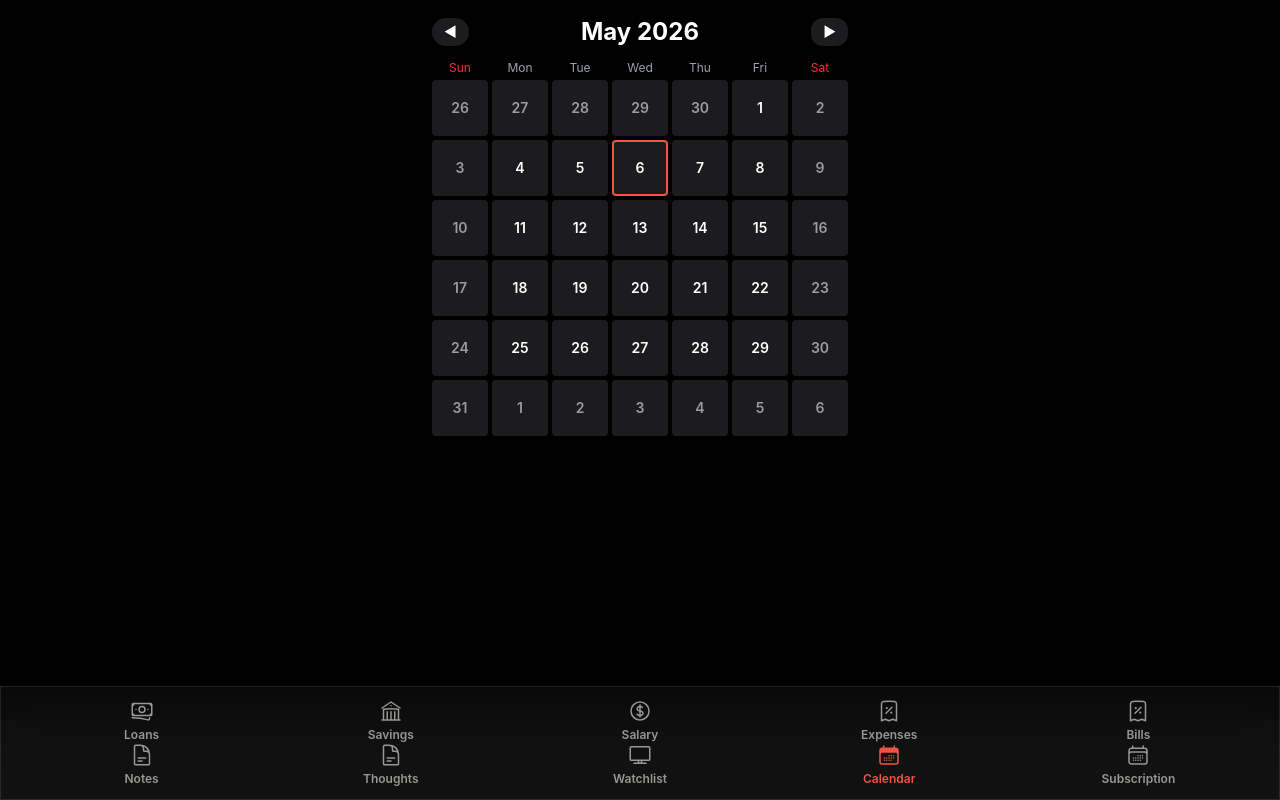
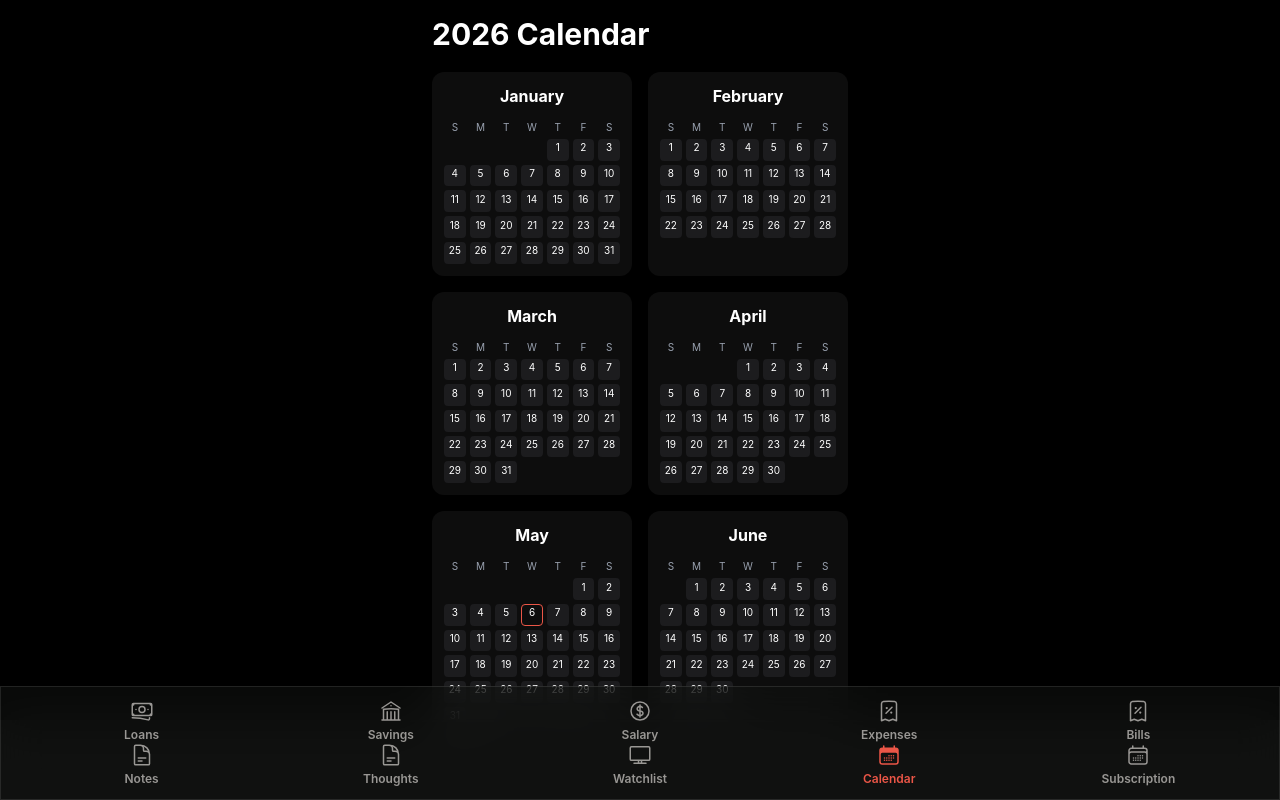
Before and after one commit to chrstphrgrcvllrn/money-tracker-client, a React (Vite) app: page /calendar in a window 1280 px wide. Built offline with nearby package versions, Linux system fonts and the light colour scheme; no server answers.

Commit message:
updated calendar to accomodate holiday, birhtday, ooo, events, exercise

```diff
--- a/package.json
+++ b/package.json
@@ -4,7 +4,7 @@
   "version": "0.0.0",
   "type": "module",
   "scripts": {
-    "dev": "vite",
+    "dev": "vite --host",
     "build": "tsc -b && vite build",
     "lint": "eslint .",
     "preview": "vite preview"
--- /dev/null
+++ b/src/api/calendar.ts
@@ -0,0 +1,29 @@
+import type { CalendarEvent } from "../types/calendar.type";
+
+const API_URL =
+  import.meta.env.PROD
+    ? `${import.meta.env.VITE_PROD_API_URL}/api/calendar-events`
+    : `${import.meta.env.VITE_DEV_API_URL}/api/calendar-events`;
+
+// GET all events
+export const getEvents = async (): Promise<
+  CalendarEvent[]
+> => {
+  const res = await fetch(API_URL);
+  return res.json();
+};
+
+// CREATE event
+export const createEvent = async (
+  event: Omit<CalendarEvent, "id">
+): Promise<CalendarEvent> => {
+  const res = await fetch(API_URL, {
+    method: "POST",
+    headers: {
+      "Content-Type": "application/json",
+    },
+    body: JSON.stringify(event),
+  });
+
+  return res.json();
+};
--- a/src/pages/CalendarPage.tsx
+++ b/src/pages/CalendarPage.tsx
@@ -1,213 +1,427 @@
-import { useEffect, useState } from "react";
-import { getExercise, addExercise } from "../api/exercise";
+import {
+  // useEffect,
+  useMemo,
+  // useRef,
+  useState,
+} from "react";
 
-type ExerciseData = {
-  [key: string]: number; // "YYYY-MM-DD": minutes
-};
+import {
+  // getEvents,
+  createEvent,
+} from "../api/calendar";
+
+import type {
+  CalendarEvent,
+} from "../types/calendar.type";
+
+type ActionType =
+  | "exercise"
+  | "ooo"
+  | "birthday"
+  | "leave"
+  | "event"
+  | "holiday"
+  | "";
 
 const CalendarPage: React.FC = () => {
   const today = new Date();
 
-  const [currentDate, setCurrentDate] = useState(today);
-  const [exerciseData, setExerciseData] = useState<ExerciseData>({});
+  const [events, setEvents] = useState<
+    CalendarEvent[]
+  >([]);
 
-  // Load exercise data
-  useEffect(() => {
-    getExercise().then((data) => {
-      const mapped: ExerciseData = {};
+  // MODAL STATE
+  const [modalOpen, setModalOpen] =
+    useState(false);
 
-      data.forEach((item: any) => {
-        mapped[item.date] = item.minutes;
-      });
+  const [selectedDate, setSelectedDate] =
+    useState<string>("");
 
-      setExerciseData(mapped);
-    });
-  }, []);
+  const [actionType, setActionType] =
+    useState<ActionType>("");
 
-  const year = currentDate.getFullYear();
-  const month = currentDate.getMonth();
+  const [inputValue, setInputValue] =
+    useState("");
 
-  const firstDayOfMonth = new Date(year, month, 1).getDay();
-  const daysInMonth = new Date(year, month + 1, 0).getDate();
+  const [minutes, setMinutes] =
+    useState<number | "">("");
 
-  const days: { day: number; month: number; year: number; currentMonth: boolean }[] = [];
+  // const currentMonthRef =
+  //   useRef<HTMLDivElement | null>(null);
 
-  // Previous month
-  const prevMonth = month - 1 < 0 ? 11 : month - 1;
-  const prevYear = month - 1 < 0 ? year - 1 : year;
-  const prevMonthLastDate = new Date(year, month, 0).getDate();
+  // useEffect(() => {
+  //   getEvents().then(setEvents);
+  // }, []);
 
-  for (let i = firstDayOfMonth - 1; i >= 0; i--) {
-    days.push({
-      day: prevMonthLastDate - i,
-      month: prevMonth,
-      year: prevYear,
-      currentMonth: false,
-    });
-  }
-
-  // Current month
-  for (let d = 1; d <= daysInMonth; d++) {
-    days.push({ day: d, month, year, currentMonth: true });
-  }
-
-  // Next month
-  const nextMonth = month + 1 > 11 ? 0 : month + 1;
-  const nextYear = month + 1 > 11 ? year + 1 : year;
-
-  let nextDayCounter = 1;
-  while (days.length % 7 !== 0) {
-    days.push({
-      day: nextDayCounter++,
-      month: nextMonth,
-      year: nextYear,
-      currentMonth: false,
-    });
-  }
-
-  const formatKey = (day: number, month: number, year: number) =>
-    `${year}-${month + 1}-${day}`;
-
-  const isToday = (day: number, month: number, year: number) =>
-    day === today.getDate() &&
-    month === today.getMonth() &&
-    year === today.getFullYear();
-
-  const handleAddMinutes = async (day: number, month: number, year: number) => {
-    const key = formatKey(day, month, year);
-
-    const input = prompt("Enter minutes:");
-    if (!input) return;
-
-    const minutes = parseInt(input);
-    if (isNaN(minutes)) return;
-
-    const updated = await addExercise(key, minutes);
-    setExerciseData((prev) => ({
-      ...prev,
-      [key]: updated.minutes,
-    }));
-  };
-
-  const changeMonth = (offset: number) => {
-    setCurrentDate(new Date(year, month + offset, 1));
-  };
+  const currentYear = today.getFullYear();
+  // const currentMonth = today.getMonth();
 
   const monthNames = [
     "January","February","March","April","May","June",
     "July","August","September","October","November","December",
   ];
 
-  const weekDays = ["Sun", "Mon", "Tue", "Wed", "Thu", "Fri", "Sat"];
+  const formatKey = (
+    d: number,
+    m: number,
+    y: number
+  ) => `${y}-${m + 1}-${d}`;
 
-  // ✅ Total run days
-  const totalRunDays = Object.values(exerciseData).filter((m) => m > 0).length;
+  const isToday = (
+    d: number,
+    m: number,
+    y: number
+  ) =>
+    d === today.getDate() &&
+    m === today.getMonth() &&
+    y === today.getFullYear();
 
-  // ✅ Today minutes
-  const todayKey = formatKey(
-    today.getDate(),
-    today.getMonth(),
-    today.getFullYear()
+  // GROUP EVENTS
+  const eventMap = useMemo(() => {
+    const map: Record<string, CalendarEvent[]> = {};
+
+    events.forEach((e) => {
+      if (!map[e.date]) map[e.date] = [];
+      map[e.date].push(e);
+    });
+
+    return map;
+  }, [events]);
+
+  // CREATE EVENT
+  const addEvent = async (
+    type: CalendarEvent["type"],
+    date: string,
+    title?: string,
+    minutes?: number
+  ) => {
+    const newEvent = await createEvent({
+      type,
+      date,
+      title,
+      minutes,
+    });
+
+    setEvents((prev) => [...prev, newEvent]);
+  };
+
+  // OPEN MODAL
+  const openModal = (
+    d: number,
+    m: number,
+    y: number
+  ) => {
+    setSelectedDate(formatKey(d, m, y));
+    setActionType("");
+    setInputValue("");
+    setMinutes("");
+    setModalOpen(true);
+  };
+
+  // SUBMIT
+  const handleSubmit = async () => {
+    if (!actionType) return;
+
+    if (actionType === "exercise") {
+      await addEvent(
+        "exercise",
+        selectedDate,
+        undefined,
+        Number(minutes)
+      );
+    }
+
+    if (actionType === "ooo") {
+      await addEvent(
+        "ooo",
+        selectedDate,
+        inputValue
+      );
+    }
+
+    if (actionType === "birthday") {
+      await addEvent(
+        "birthday",
+        selectedDate,
+        inputValue
+      );
+    }
+
+    if (actionType === "leave") {
+      await addEvent(
+        "leave",
+        selectedDate,
+        inputValue
+      );
+    }
+
+    if (actionType === "event") {
+      await addEvent(
+        "event",
+        selectedDate,
+        inputValue
+      );
+    }
+    if (actionType === "holiday") {
+  await addEvent(
+    "holiday",
+    selectedDate,
+    inputValue
   );
-  const todayMinutes = exerciseData[todayKey] || 0;
+}
+
+    setModalOpen(false);
+  };
+
+  const generateCalendarDays = (
+    month: number,
+    year: number
+  ) => {
+    const firstDay = new Date(year, month, 1).getDay();
+    const daysInMonth = new Date(
+      year,
+      month + 1,
+      0
+    ).getDate();
+
+    const days: any[] = [];
+
+    for (let i = 0; i < firstDay; i++) {
+      days.push(null);
+    }
+
+    for (let d = 1; d <= daysInMonth; d++) {
+      days.push({
+        day: d,
+        month,
+        year,
+      });
+    }
+
+    return days;
+  };
 
   return (
-    <div className="h-screen max-w-md mx-auto bg-[#000000] flex flex-col px-4 pt-4 pb-4 text-white">
+    <div className="h-screen max-w-md mx-auto bg-black text-white px-4 pt-4 pb-10 overflow-y-auto">
 
-      {/* HEADER */}
-      <div className="flex items-center justify-between mb-3">
-        <button
-          onClick={() => changeMonth(-1)}
-          className="bg-[#1C1C1E] px-3 py-1 rounded-2xl text-sm"
-        >
-          ◀
-        </button>
+      {/* TITLE */}
+      <h1 className="text-3xl font-bold mb-5">
+        {currentYear} Calendar
+      </h1>
 
-        <h1 className="text-2xl font-bold">
-          {monthNames[month]} {year}
-        </h1>
+      {/* MODAL */}
+      {modalOpen && (
+        <div className="fixed inset-0 bg-black/70 flex items-center justify-center">
+          <div className="bg-[#1C1C1E] p-4 rounded-xl w-72">
 
-        <button
-          onClick={() => changeMonth(1)}
-          className="bg-[#1C1C1E] px-3 py-1 rounded-xl text-sm"
-        >
-          ▶
-        </button>
-      </div>
+            <h2 className="font-bold mb-3">
+              Add Event
+            </h2>
 
-      {/* WEEK DAYS */}
-      <div className="grid grid-cols-7 gap-1 mb-1 text-center text-xs">
-        {weekDays.map((day, i) => (
-          <div
-            key={day}
-            className={i === 0 || i === 6 ? "text-red-500" : "text-gray-400"}
-          >
-            {day}
+            {/* RADIO BUTTONS */}
+            <div className="flex flex-col gap-2 text-sm">
+
+              {[
+                  "exercise",
+                  "ooo",
+                  "birthday",
+                  "leave",
+                  "event",
+                  "holiday",
+                ].map((type, i) => (
+                  <label
+                    key={`${type}-${i}`}
+                    className="flex items-center gap-2"
+                  >
+                    <input
+                      type="radio"
+                      name="type"
+                      value={type}
+                      checked={actionType === type}
+                      onChange={() =>
+                        setActionType(type as ActionType)
+                      }
+                    />
+                    {type.toUpperCase()}
+                  </label>
+                ))}
+            </div>
+
+            {/* INPUTS */}
+            {actionType === "exercise" && (
+              <input
+                type="number"
+                placeholder="Minutes"
+                className="mt-3 w-full p-2 bg-black rounded"
+                value={minutes}
+                onChange={(e) =>
+                  setMinutes(
+                    Number(e.target.value)
+                  )
+                }
+              />
+            )}
+
+            {actionType &&
+              actionType !== "exercise" && (
+                <input
+                  type="text"
+                  placeholder="Title / Reason"
+                  className="mt-3 w-full p-2 bg-black rounded"
+                  value={inputValue}
+                  onChange={(e) =>
+                    setInputValue(
+                      e.target.value
+                    )
+                  }
+                />
+              )}
+
+            {/* ACTIONS */}
+            <div className="flex justify-between mt-4">
+              <button
+                onClick={() =>
+                  setModalOpen(false)
+                }
+              >
+                Cancel
+              </button>
+
+              <button
+                onClick={handleSubmit}
+                className="text-green-400"
+              >
+                Save
+              </button>
+            </div>
           </div>
-        ))}
-      </div>
+        </div>
+      )}
 
-      {/* CALENDAR GRID */}
-      <div className="grid grid-cols-7 gap-1">
-        {days.map((d, index) => {
-          const { day, month, year, currentMonth } = d;
-          const key = formatKey(day, month, year);
-          const minutes = exerciseData[key] || 0;
+      {/* GRID */}
+      <div className="grid grid-cols-1 md:grid-cols-2 gap-4">
 
-          const isCurrent = currentMonth && isToday(day, month, year);
-          const dayOfWeek = index % 7;
-          const isWeekend = dayOfWeek === 0 || dayOfWeek === 6;
+        {Array.from({ length: 12 }).map((_, monthIndex) => {
 
-          const bgClass = minutes > 0
-            ? "bg-[#EB5647] text-white"
-            : isCurrent
-            ? "bg-[#1C1C1E] border-2 border-[#EB5647]"
-            : !currentMonth
-            ? "bg-[#1C1C1E] text-[#9C9BA1]"
-            : "bg-[#1C1C1E] " + (isWeekend ? "text-[#9C9BA1]" : "text-white");
+          const days =
+            generateCalendarDays(
+              monthIndex,
+              currentYear
+            );
 
           return (
             <div
-              key={index}
-              onClick={() =>
-                currentMonth && handleAddMinutes(day, month, year)
-              }
-              className={`aspect-square p-0.5 flex flex-col justify-center items-center  rounded-sm text-[10px] font-semibold cursor-pointer ${bgClass}`}
+              key={monthIndex}
+              className="bg-[#0D0D0D] rounded-xl p-3"
             >
-              <span className="text-sm">{day}</span>
-              {minutes > 0 && (
-                <span className="text-[9px] font-bold">{minutes}m</span>
-              )}
+
+              {/* MONTH TITLE */}
+              <div className="text-center font-bold mb-3">
+                {monthNames[monthIndex]}
+              </div>
+
+              {/* WEEK HEADER */}
+              <div className="grid grid-cols-7 gap-1 text-[10px] text-center text-gray-400 mb-1">
+                {["S","M","T","W","T","F","S"].map((d, i) => (
+                  <div key={`${d}-${i}`}>{d}</div>
+                ))}
+              </div>
+
+              {/* DAYS */}
+              <div className="grid grid-cols-7 gap-1">
+
+                {days.map((d, i) => {
+
+                  if (!d) return <div key={i} />;
+
+                  const key = formatKey(
+                    d.day,
+                    d.month,
+                    d.year
+                  );
+
+                  const dayEvents =
+                    eventMap[key] || [];
+
+                  const hasExercise =
+                    dayEvents.some(e => e.type === "exercise");
+
+                  const hasBirthday =
+                    dayEvents.some(e => e.type === "birthday");
+
+                  const hasOOO =
+                    dayEvents.some(e => e.type === "ooo");
+
+                  const hasLeave =
+                    dayEvents.some(e => e.type === "leave");
+
+                  const hasEvent =
+                    dayEvents.some(e => e.type === "event");
+
+                    const hasHoliday =
+                    dayEvents.some(e => e.type === "holiday");
+
+                  const isCurrent =
+                    isToday(
+                      d.day,
+                      d.month,
+                      d.year
+                    );
+
+                  const baseStyle = isCurrent
+                    ? "border border-[#EB5647]"
+                    : "bg-[#1C1C1E]";
+
+                  return (
+                    <div
+                      key={key}
+                      onClick={() =>
+                        openModal(
+                          d.day,
+                          d.month,
+                          d.year
+                        )
+                      }
+                      className={`aspect-square flex flex-col items-center justify-center rounded text-[10px] cursor-pointer ${baseStyle}`}
+                    >
+                      {/* DAY */}
+                      <span>{d.day}</span>
+
+                      {/* DOT INDICATORS */}
+                    <div className="flex gap-[2px] mt-1">
+                      {hasExercise && (
+                        <span className="w-1.5 h-1.5 rounded-full bg-red-500" />
+                      )}
+
+                      {hasBirthday && (
+                        <span className="w-1.5 h-1.5 rounded-full bg-pink-500" />
+                      )}
+
+                      {hasEvent && (
+                        <span className="w-1.5 h-1.5 rounded-full bg-purple-500" />
+                      )}
+
+                      {hasOOO && (
+                        <span className="w-1.5 h-1.5 rounded-full bg-orange-400" />
+                      )}
+
+                      {hasLeave && (
+                        <span className="w-1.5 h-1.5 rounded-full bg-yellow-400" />
+                      )}
+
+                      {hasHoliday && (
+                        <span className="w-1.5 h-1.5 rounded-full bg-green-500" />
+                      )}
+                    </div>
+                    </div>
+                  );
+                })}
+
+              </div>
             </div>
           );
         })}
       </div>
-
-      {/* RUN PROGRESS */}
-      {totalRunDays > 0 && (
-        <div className="mt-3 p-3 rounded-xl bg-[#1C1C1E] text-center">
-
-          <h2 className="text-3xl font-bold text-[#EB5647]">
-            Day {totalRunDays} Complete 🏃
-          </h2>
-
-          <p className="text-xs text-gray-400 mt-1">
-            Keep the streak going
-          </p>
-
-          {todayMinutes > 0 && (
-            <p className="text-sm mt-2 text-white">
-              You&apos;ve finished{" "}
-              <span className="text-[#EB5647] font-bold">
-                {todayMinutes}
-              </span>{" "}
-              minutes today! Good job!
-            </p>
-          )}
-
-        </div>
-      )}
-
     </div>
   );
 };
```
Also changed, not shown: src/api/exercise.ts (deleted, +0 -20 lines), src/types/calendar.type.ts (added, +16 -0 lines).
